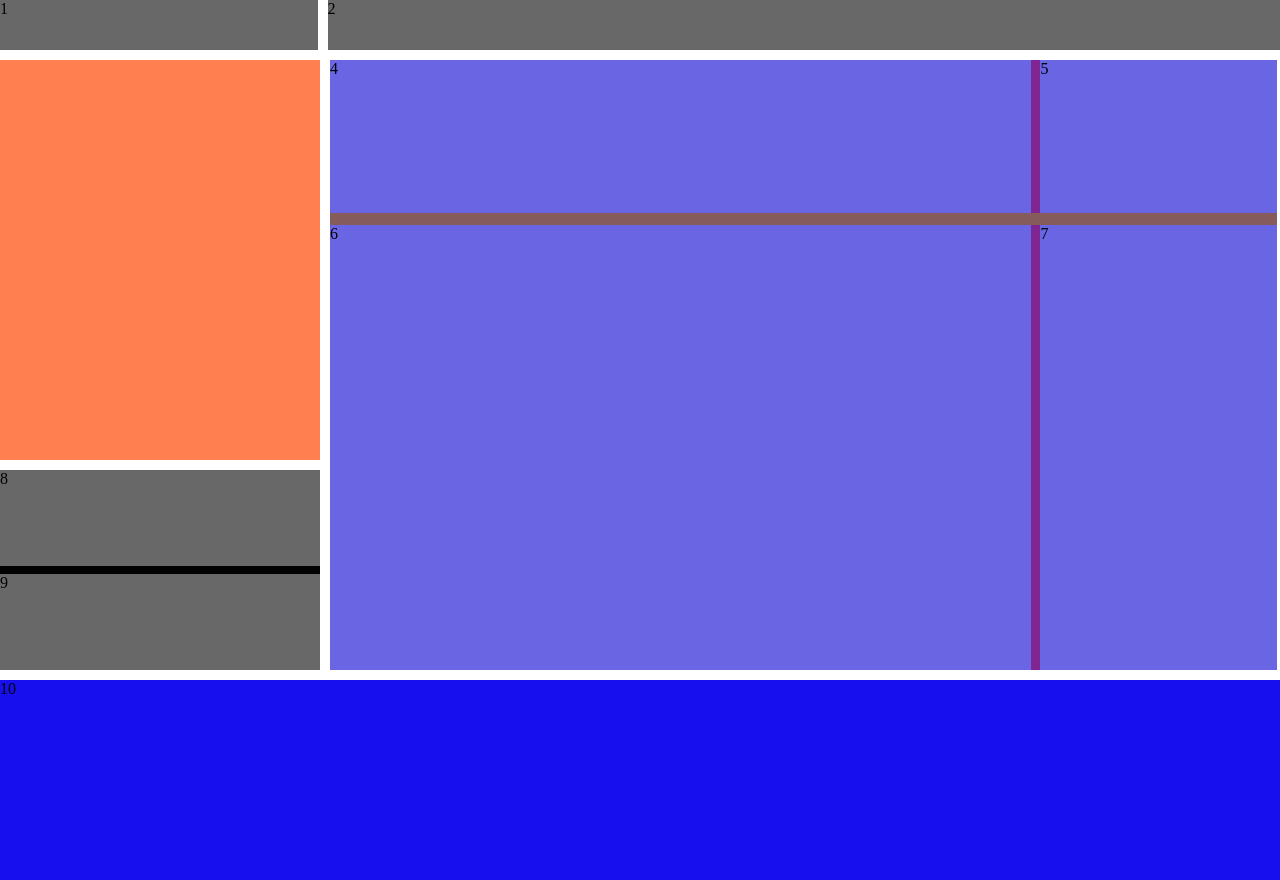
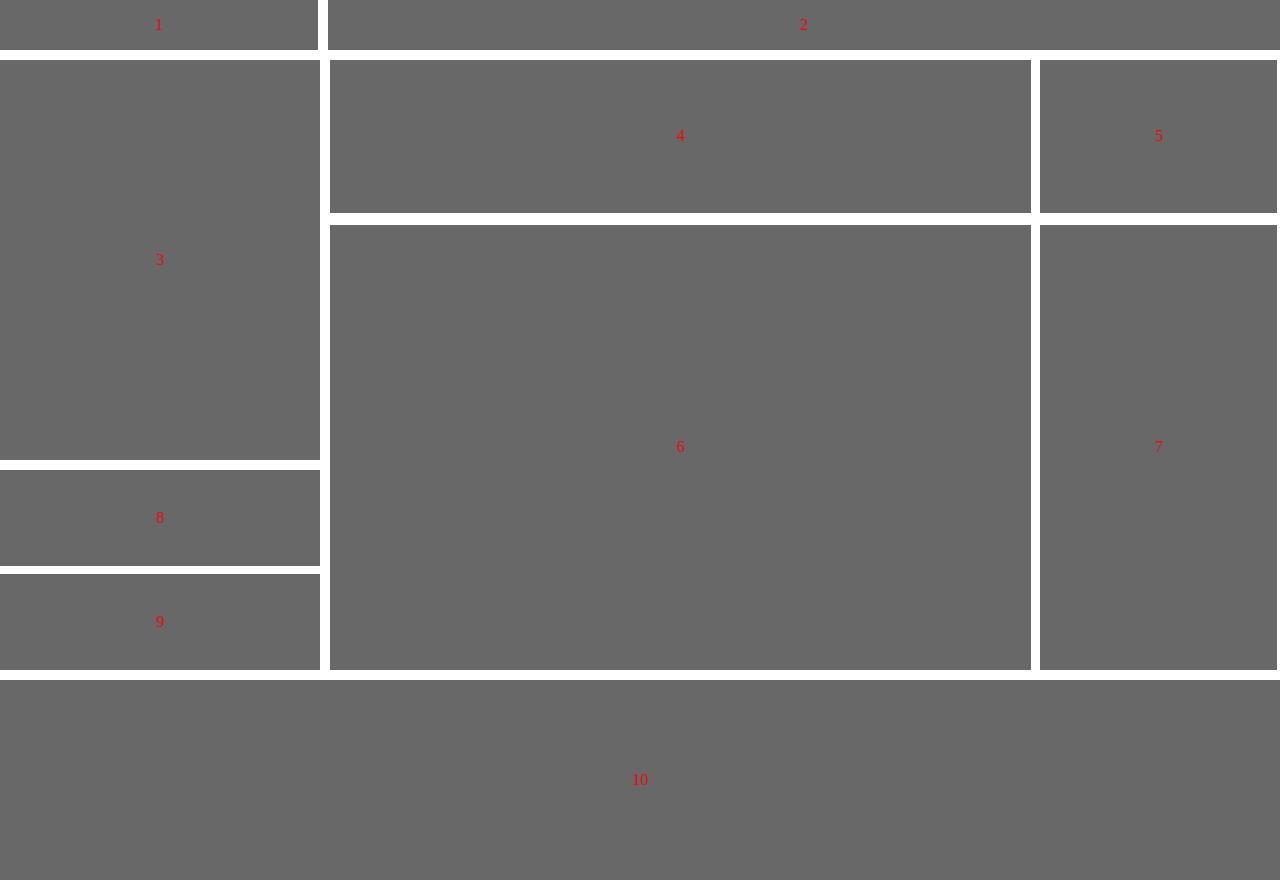
Before and after one commit to SashaKukurika/okten-course-html-css, a plain HTML site: page HomeWork4/advanced tasks 1/index.html in a window 1280 px wide. Drawn offline with Linux system fonts and the light colour scheme.

Commit message:
done advenced 1 with numbers

```diff
--- a/HomeWork4/advanced tasks 1/index.html
+++ b/HomeWork4/advanced tasks 1/index.html
@@ -12,27 +12,27 @@
 <body>
 <div class="wrap">
     <div class="box1-2">
-        <div class="box1 bg-dark">1</div>
-        <div class="box2 bg-dark">2</div>
+        <div class="box1 bg-dark text-inside">1</div>
+        <div class="box2 bg-dark text-inside">2</div>
     </div>
     <div class="box3">
-        <div class="box3-in"></div>
+        <div class="box3-in bg-dark text-inside">3</div>
         <div class="box4-7">
             <div class="box4-5">
-                <div class="box4">4</div>
-                <div class="box5">5</div>
+                <div class="box4 bg-dark text-inside">4</div>
+                <div class="box5 bg-dark text-inside">5</div>
             </div>
             <div class="box6-7">
-                <div class="box6">6</div>
-                <div class="box7">7</div>
+                <div class="box6 bg-dark text-inside">6</div>
+                <div class="box7 bg-dark text-inside">7</div>
             </div>
         </div>
     </div>
     <div class="box8-9">
-        <div class="box8 bg-dark">8</div>
-        <div class="box9 bg-dark">9</div>
+        <div class="box8 bg-dark text-inside">8</div>
+        <div class="box9 bg-dark text-inside">9</div>
     </div>
-    <div class="box10">10</div>
+    <div class="box10 bg-dark text-inside">10</div>
 
 </div>
 </body>
--- a/HomeWork4/advanced tasks 1/style.css
+++ b/HomeWork4/advanced tasks 1/style.css
@@ -35,7 +35,6 @@ html, body {
 .box3-in {
     width: 25%;
     height: 100%;
-    background: coral;
     box-sizing: border-box;
     margin-right: 10px;
 }
@@ -43,7 +42,6 @@ html, body {
 .box4-7 {
     height: 610px;
     width: 74%;
-    background: #865b5b;
     display: flex;
     flex-direction: column;
     justify-content: space-between;
@@ -52,7 +50,6 @@ html, body {
 .box4-5 {
     height: 25%;
     width: 100%;
-    background: #7f2693;
     display: flex;
     justify-content: space-between;
 
@@ -61,19 +58,16 @@ html, body {
 .box4 {
     width: 74%;
     height: 100%;
-    background: #6a65e2;
 }
 
 .box5 {
     width: 25%;
     height: 100%;
-    background: #6a65e2;
 }
 
 .box6-7 {
     height: 73%;
     width: 100%;
-    background: #7f2693;
     display: flex;
     justify-content: space-between;
 
@@ -82,19 +76,16 @@ html, body {
 .box6 {
     width: 74%;
     height: 100%;
-    background: #6a65e2;
 }
 
 .box7 {
     width: 25%;
     height: 100%;
-    background: #6a65e2;
 }
 
 .box8-9 {
     height: 200px;
     width: 25%;
-    background: #000;
     margin-bottom: 10px;
     box-sizing: border-box;
     margin-right: 5px;
@@ -116,11 +107,17 @@ html, body {
 .box10 {
     width: 100%;
     height: 200px;
-    background: #180fee;
 }
 
 .bg-dark {
     background: #686868;
+}
+
+.text-inside {
+    color: red;
+    display: flex;
+    justify-content: center;
+    align-items: center;
 }
 
 @media screen and (min-width: 0) and (max-width: 900px) {
@@ -149,6 +146,7 @@ html, body {
         width: 100%;
         height: 67.5%;
     }
+
     .box7 {
         width: 100%;
         height: 30%;
```
